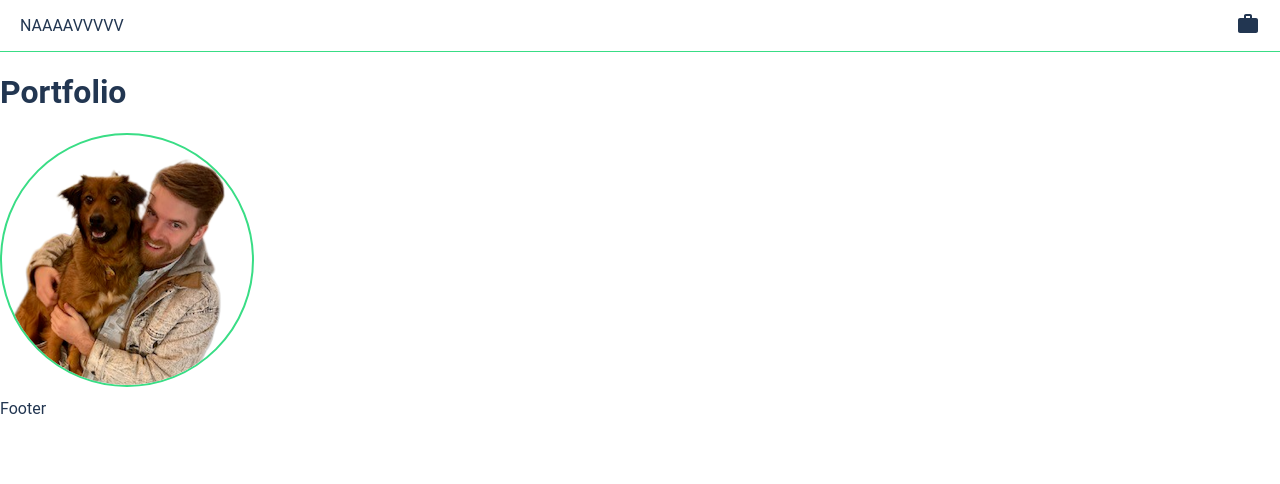
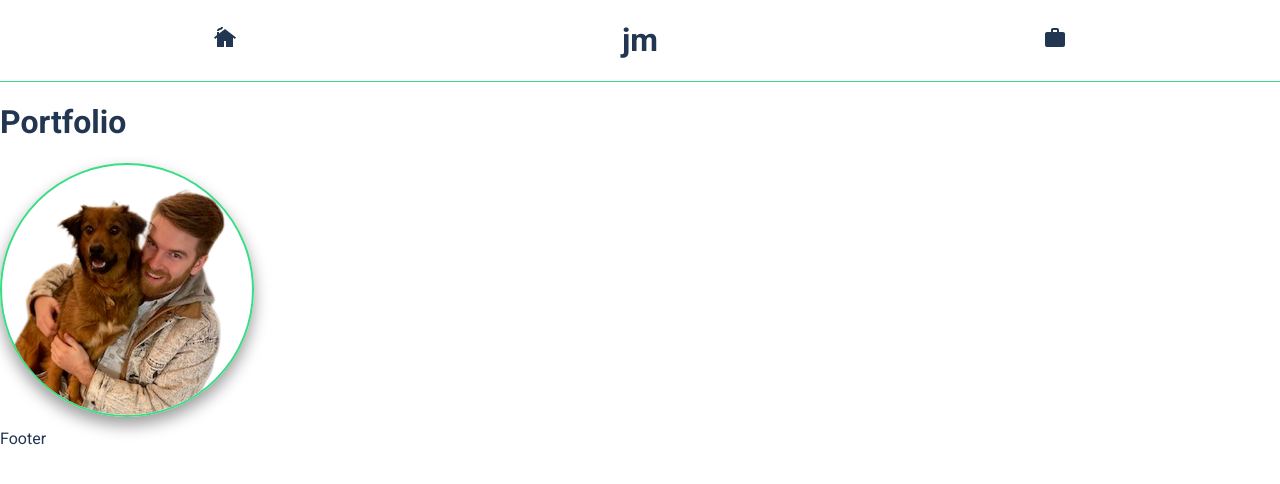
Before and after one commit to john-maybee/portfolio, a React (Create React App) app: page /#/home in a window 1280 px wide. Shown: the top 484 px of the page. Built offline with nearby package versions, Linux system fonts and the light colour scheme.

Commit message:
Updated the NAV bar to incorporate icons that link to the different pages. Gave each of the icons a Tooltip that explains what page the icon will route them to.

```diff
--- a/src/components/App/App.css
+++ b/src/components/App/App.css
@@ -16,7 +16,7 @@ body {
 .navContainer{
   /* flex box layout */
   display: flex;
-  justify-content: space-between;
+  justify-content:space-around;
   align-items: center;
   margin: 0px 0px 10px;
   overflow: hidden;
@@ -48,6 +48,7 @@ body {
   border-top-right-radius: 50%;
   border-bottom-left-radius: 50%;
   border-bottom-right-radius: 50%;
+  box-shadow: 0 .5rem 1rem rgba(0,0,0,0.4);
 }
 
 /* do I need to list transparent above? */
--- a/src/components/App/App.jsx
+++ b/src/components/App/App.jsx
@@ -12,6 +12,10 @@ import Nav from '../Nav/Nav';
 import Footer from '../Footer/Footer';
 import AboutPage from '../AboutPage/AboutPage';
 import HomePage from '../HomePage/HomePage';
+import '@fontsource/roboto/300.css';
+import '@fontsource/roboto/400.css';
+import '@fontsource/roboto/500.css';
+import '@fontsource/roboto/700.css';
 
 
 import './App.css';
--- a/src/components/Nav/Nav.jsx
+++ b/src/components/Nav/Nav.jsx
@@ -1,14 +1,25 @@
 import React from "react";
 import { Link } from "react-router-dom";
-import { Work } from "@mui/icons-material";
+import { Work, Cottage } from "@mui/icons-material";
+import { Tooltip, Divider } from "@mui/material";
+
 
 function Nav() {
     return(
         <div className="navContainer">
-            <p>NAAAAVVVVV</p>
-            <Link className="navLink" to="/about" >
-                <Work sx={{color: '#223651'}}/>
-            </Link>
+            <Tooltip title="Home" arrow>
+                <Link className="navLink" to="/home" >
+                    <Cottage sx={{color: '#223651'}}/>
+                </Link>
+            </Tooltip>
+            {/* <Divider orientation="vertical" variant="middle" flexItem /> */}
+            <h1>jm</h1>
+            {/* <Divider orientation="vertical" variant="middle" flexItem /> */}
+            <Tooltip title="Resumé" arrow>
+                <Link className="navLink" to="/about" >
+                    <Work sx={{color: '#223651'}}/>
+                </Link>
+            </Tooltip>
         </div>
     )
 }
```
